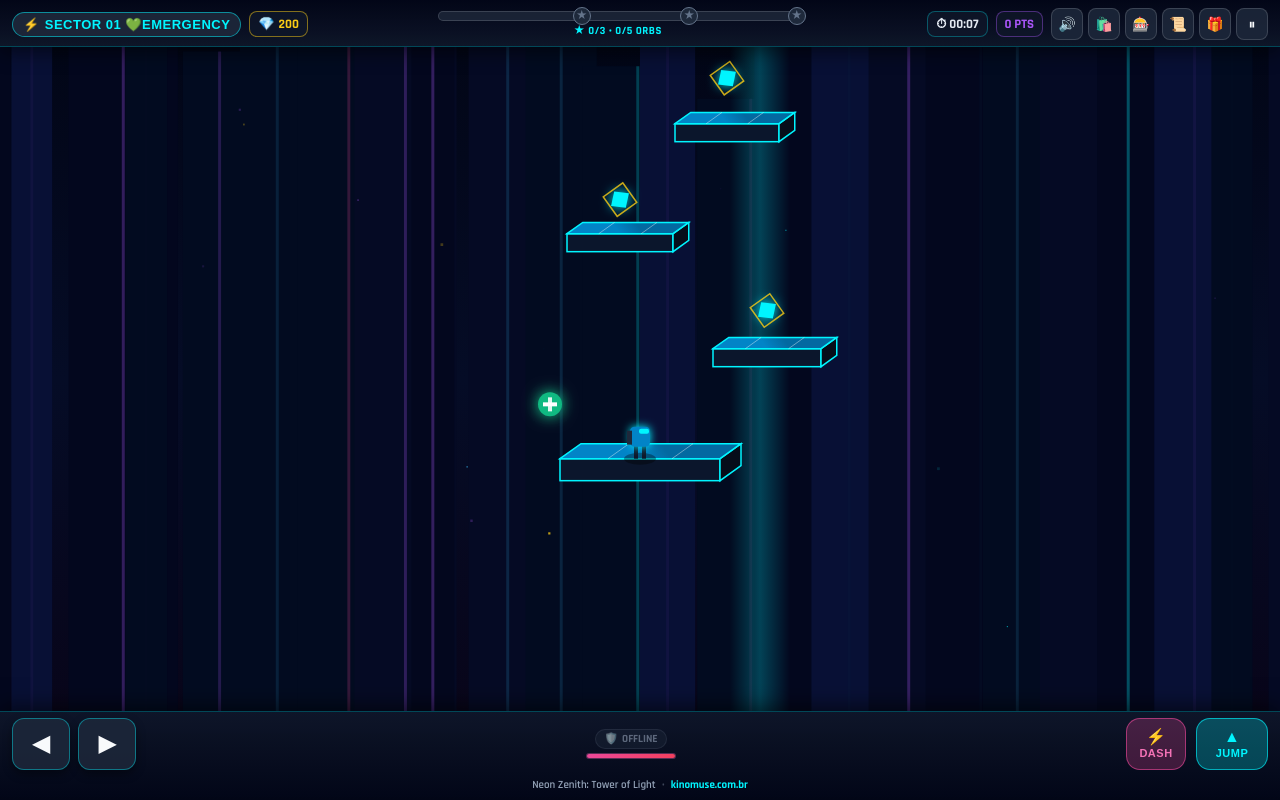
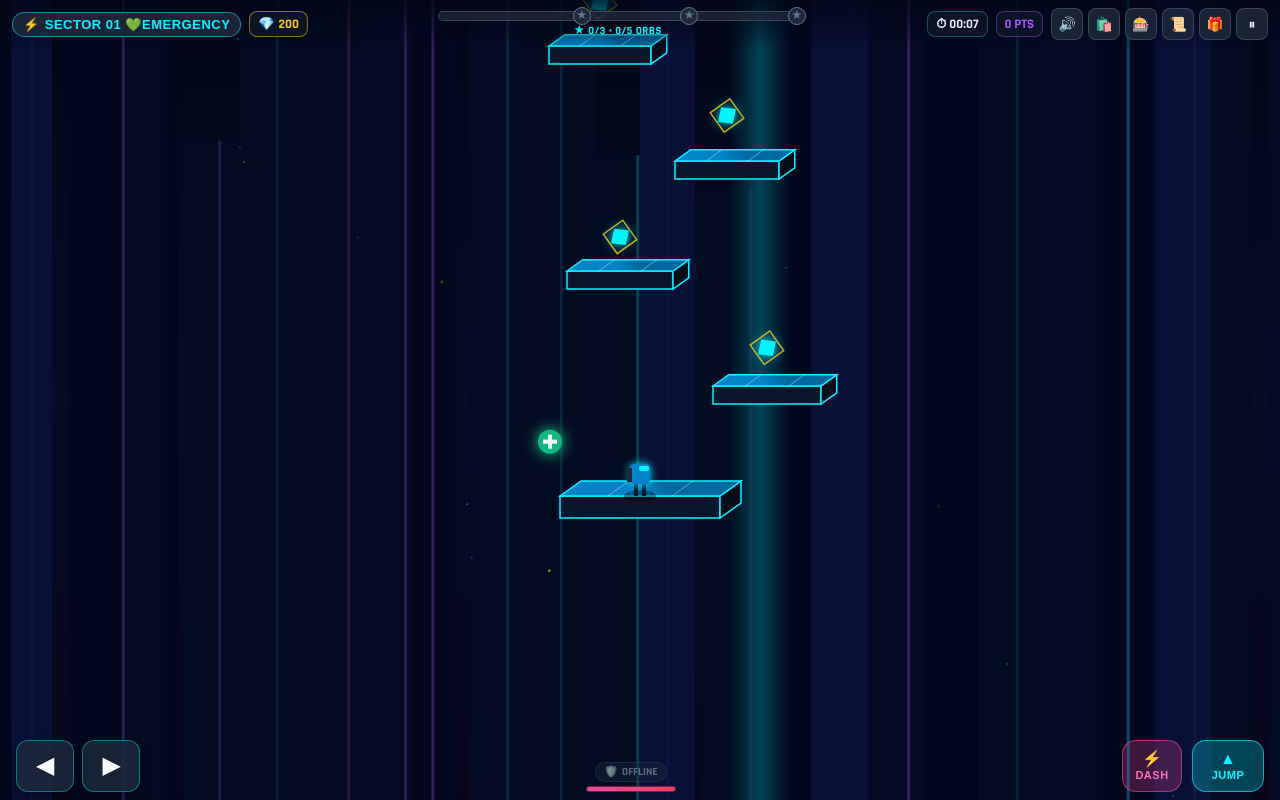
Before and after one commit to CleberSGoncalves/NeonZenithTowerofLight, a website built with Vite: page index.html in a window 1280 px wide. Both pictures are taken after a click on the button "START ASCENT ➔". Built offline with nearby package versions, Linux system fonts and the light colour scheme.

Commit message:
fix: integrate HUD fully inside canvas, eliminate external bars, hide buttons before start, and enable fullscreen 3D view

```diff
--- a/index.html
+++ b/index.html
@@ -32,10 +32,18 @@
   </head>
   <body>
     <div id="app">
-      <!-- 3-ROW FLEX COLUMN CONTAINER -->
-      <div id="game-stage">
-        <!-- FAIXA 1: HUD TOP BAR (flex: 0 0 auto) -->
-        <header id="hud-top-bar" class="hud-top-bar">
+      <!-- 100% FULLSCREEN MASTER GAME STAGE -->
+      <div id="game-stage" class="game-stage-fullscreen">
+        <!-- Main 3D WebGL / Canvas Renderer (Fills entire screen) -->
+        <canvas id="game-canvas"></canvas>
+
+        <!-- In-Game floating notifications / Combo alerts -->
+        <div id="game-floating-notifs" class="game-floating-notifs"></div>
+
+        <!-- INTEGRATED IN-GAME HUD OVERLAY (Visible ONLY during gameplay, hidden during Intro/Lore) -->
+        <div id="in-game-hud" class="in-game-hud hidden">
+          <!-- Floating Top HUD Bar -->
+          <header id="hud-top-bar" class="hud-top-bar-integrated">
             <!-- Left: Sector Info & Stars Progress -->
             <div class="hud-left-group">
               <button class="hud-btn-pill" id="btn-sector-select" title="Sectors / Fases">
@@ -110,18 +118,10 @@
             </div>
           </header>
 
-        <!-- FAIXA 2: CANVAS WRAP (flex: 1 1 auto; min-height: 0) -->
-        <main id="canvas-wrap" class="canvas-wrap">
-          <canvas id="game-canvas"></canvas>
-          <!-- In-Game floating notifications / Combo alerts -->
-          <div id="game-floating-notifs" class="game-floating-notifs"></div>
-        </main>
-
-        <!-- FAIXA 3: HUD BOTTOM BAR (flex: 0 0 auto) -->
-        <footer id="hud-bottom-bar" class="hud-bottom-bar">
-          <!-- Mobile Touch Controls -->
+          <!-- Floating Integrated Touch Controls (Mobile only, over canvas) -->
+          <footer id="hud-bottom-bar" class="hud-bottom-bar-integrated">
             <div class="touch-controls-container" id="touch-controls">
-            <!-- Left Cluster: Virtual Joystick / D-Pad -->
+              <!-- Left Cluster: Virtual D-Pad -->
               <div class="touch-cluster-left">
                 <div class="touch-dpad">
                   <button class="dpad-btn dpad-left" id="touch-left" aria-label="Mover Esquerda">◀</button>
@@ -129,7 +129,7 @@
                 </div>
               </div>
 
-            <!-- Center: Shield / Dash Indicators -->
+              <!-- Center: Shield / Dash Recharge Indicators -->
               <div class="touch-status-center">
                 <div class="shield-indicator" id="hud-shield-indicator" title="Shield Status">
                   <span class="shield-icon">🛡️</span>
@@ -152,16 +152,8 @@
                 </button>
               </div>
             </div>
-
-          <!-- Discrete Official Platform Footer Link -->
-          <div class="hud-official-footer">
-            <span>Neon Zenith: Tower of Light</span>
-            <span class="footer-separator">•</span>
-            <a href="https://kinomuse.com.br" target="_blank" rel="noopener noreferrer" class="footer-brand-link">
-              kinomuse.com.br
-            </a>
+          </footer>
         </div>
-        </footer>
       </div>
 
       <!-- MODAL BACKDROP & DIALOGS -->
--- a/src/game.js
+++ b/src/game.js
@@ -127,6 +127,7 @@ export class GameController {
   startAfterIntro() {
     this.isPaused = false;
     this.ensureGameStarted();
+    if (this.hud) this.hud.show();
   }
 
   toggleGameMode() {
@@ -263,6 +264,9 @@ export class GameController {
 
     this.hud.updateHUD(this.currentSector, this.player, 0, 0, null, this.gameMode, 0, this.scoreMultiplier, 1.0);
     this.hud.updateStarProgress(0, this.currentSector.orbs.length, 0, this.currentSector.parTime, false);
+    if (this.firstInputGiven && this.hud) {
+      this.hud.show();
+    }
     crazyGames.gameplayStart();
   }
 
--- a/src/hud.js
+++ b/src/hud.js
@@ -40,6 +40,16 @@ export class GameHUD {
 
     this.setupListeners();
     this.updateTexts();
+  }
+
+  show() {
+    const el = document.getElementById('in-game-hud');
+    if (el) el.classList.remove('hidden');
+  }
+
+  hide() {
+    const el = document.getElementById('in-game-hud');
+    if (el) el.classList.add('hidden');
   }
 
   setupListeners() {
--- a/src/style.css
+++ b/src/style.css
@@ -52,32 +52,54 @@ html, body {
 }
 
 /* ══════════════════════════════════════════════════════════════════
-   3-ROW FLEX COLUMN MASTER STAGE
+   100% FULLSCREEN MASTER GAME STAGE
+   Canvas fills 100% of viewport. In-game HUD floats cleanly inside!
    ══════════════════════════════════════════════════════════════════ */
-#game-stage {
+#game-stage, .game-stage-fullscreen {
+  position: relative;
+  width: 100vw;
+  height: 100vh;
+  height: 100dvh;
+  overflow: hidden;
+  background: var(--color-bg);
+}
+
+/* ══════════════════════════════════════════════════════════════════
+   INTEGRATED IN-GAME HUD (Overlay on top of canvas)
+   Completely hidden during Splash/Intro/Lore, appears only in gameplay!
+   ══════════════════════════════════════════════════════════════════ */
+.in-game-hud {
+  position: absolute;
+  inset: 0;
+  z-index: 50;
+  pointer-events: none;
   display: flex;
   flex-direction: column;
-  width: 100vw;
-  height: 100dvh;
-  overflow: hidden;
+  justify-content: space-between;
+  transition: opacity 0.3s ease;
+}
+
+.in-game-hud.hidden {
+  display: none !important;
+}
+
+/* Integrated Floating Top Bar (Over canvas) */
+#hud-top-bar, .hud-top-bar-integrated {
+  width: 100%;
+  flex: 0 0 auto;
+  z-index: 52;
+  display: flex;
+  align-items: center;
+  justify-content: space-between;
+  padding: var(--safe-top) 12px 10px 12px;
+  background: linear-gradient(180deg, rgba(2, 6, 23, 0.82) 0%, rgba(2, 6, 23, 0.35) 65%, rgba(2, 6, 23, 0) 100%);
+  gap: 8px;
+  pointer-events: none;
   position: relative;
 }
 
-/* ──────────────────────────────────────────────────────────────────
-   FAIXA 1: HUD TOP BAR (flex: 0 0 auto)
-   ────────────────────────────────────────────────────────────────── */
-#hud-top-bar {
-  flex: 0 0 auto;
-  z-index: 10;
-  display: flex;
-  align-items: center;
-  justify-content: space-between;
-  padding: var(--safe-top) 12px 6px 12px;
-  background: linear-gradient(180deg, rgba(2, 6, 23, 0.96) 0%, rgba(15, 23, 42, 0.9) 100%);
-  border-bottom: 1px solid rgba(0, 245, 255, 0.28);
-  box-shadow: 0 4px 20px rgba(0, 0, 0, 0.6);
-  gap: 8px;
-  position: relative;
+.hud-top-bar-integrated * {
+  pointer-events: auto;
 }
 
 .hud-left-group, .hud-right-group {
@@ -343,21 +365,11 @@ html, body {
 }
 
 /* ──────────────────────────────────────────────────────────────────
-   FAIXA 2: CANVAS WRAP (flex: 1 1 auto; min-height: 0)
+   FULLSCREEN CANVAS
    ────────────────────────────────────────────────────────────────── */
-#canvas-wrap {
-  flex: 1 1 auto;
-  min-height: 0;
-  position: relative;
-  width: 100%;
-  display: flex;
-  align-items: center;
-  justify-content: center;
-  overflow: hidden;
-  background: radial-gradient(circle at 50% 40%, #030d24 0%, #020617 80%);
-}
-
 #game-canvas {
+  position: absolute;
+  inset: 0;
   width: 100%;
   height: 100%;
   display: block;
@@ -374,7 +386,7 @@ html, body {
   align-items: center;
   gap: 6px;
   pointer-events: none;
-  z-index: 20;
+  z-index: 55;
 }
 
 .floating-combo-pill {
@@ -397,25 +409,32 @@ html, body {
 }
 
 /* ──────────────────────────────────────────────────────────────────
-   FAIXA 3: HUD BOTTOM BAR (flex: 0 0 auto)
+   INTEGRATED FLOATING BOTTOM BAR (Touch controls over canvas)
    ────────────────────────────────────────────────────────────────── */
-#hud-bottom-bar {
+#hud-bottom-bar, .hud-bottom-bar-integrated {
+  width: 100%;
   flex: 0 0 auto;
-  z-index: 10;
-  padding: 6px 12px var(--safe-bottom) 12px;
-  background: linear-gradient(0deg, rgba(2, 6, 23, 0.98) 0%, rgba(15, 23, 42, 0.92) 100%);
-  border-top: 1px solid rgba(0, 245, 255, 0.28);
-  box-shadow: 0 -4px 20px rgba(0, 0, 0, 0.6);
+  z-index: 52;
+  padding: 0 16px var(--safe-bottom) 16px;
+  background: transparent;
+  border: none;
+  box-shadow: none;
   display: flex;
   flex-direction: column;
-  gap: 6px;
+  pointer-events: none;
+  margin-top: auto;
+}
+
+.hud-bottom-bar-integrated * {
+  pointer-events: auto;
 }
 
 .touch-controls-container {
   display: flex;
-  align-items: center;
+  align-items: flex-end;
   justify-content: space-between;
   width: 100%;
+  pointer-events: none;
 }
 
 .touch-cluster-left {
```
Also changed, not shown: 1 other file. Lines whose indentation alone changed are shown as unchanged.
